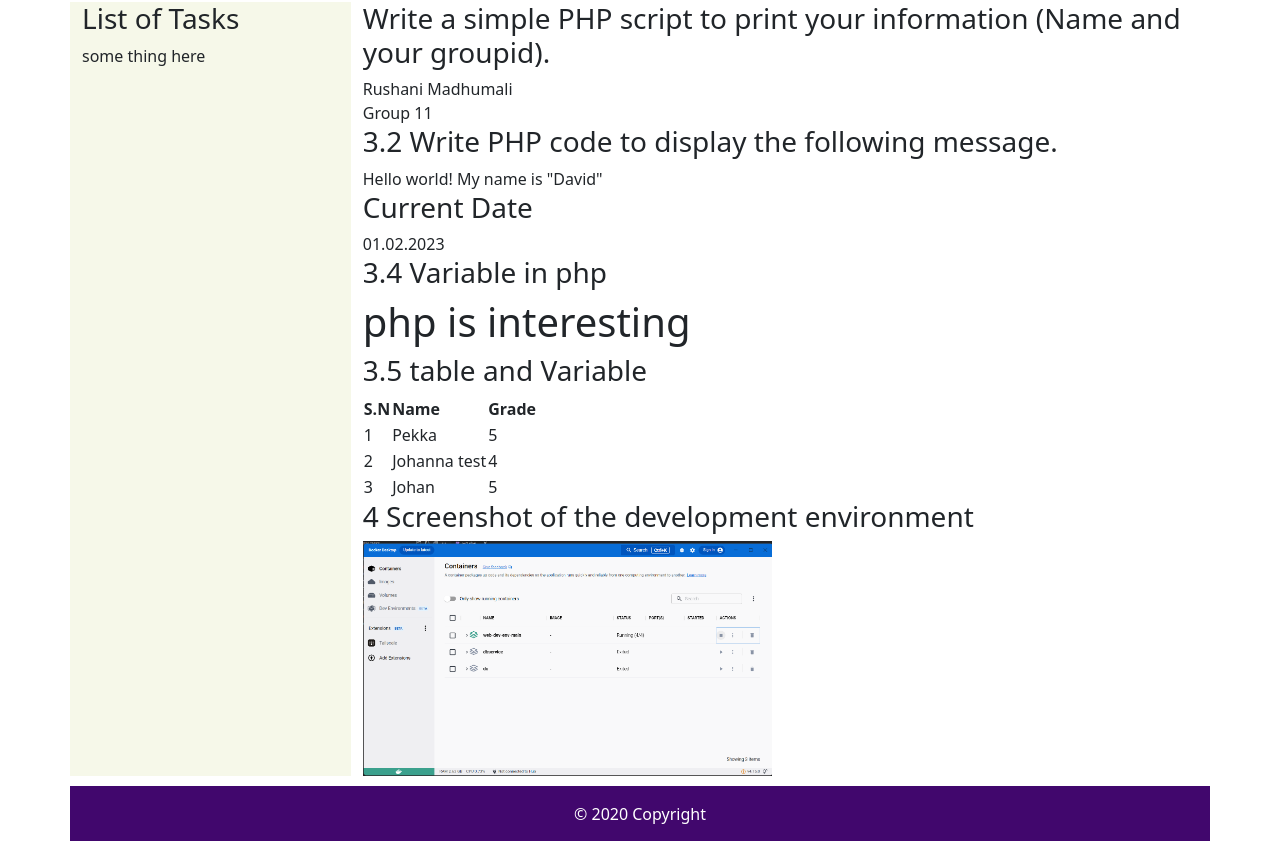
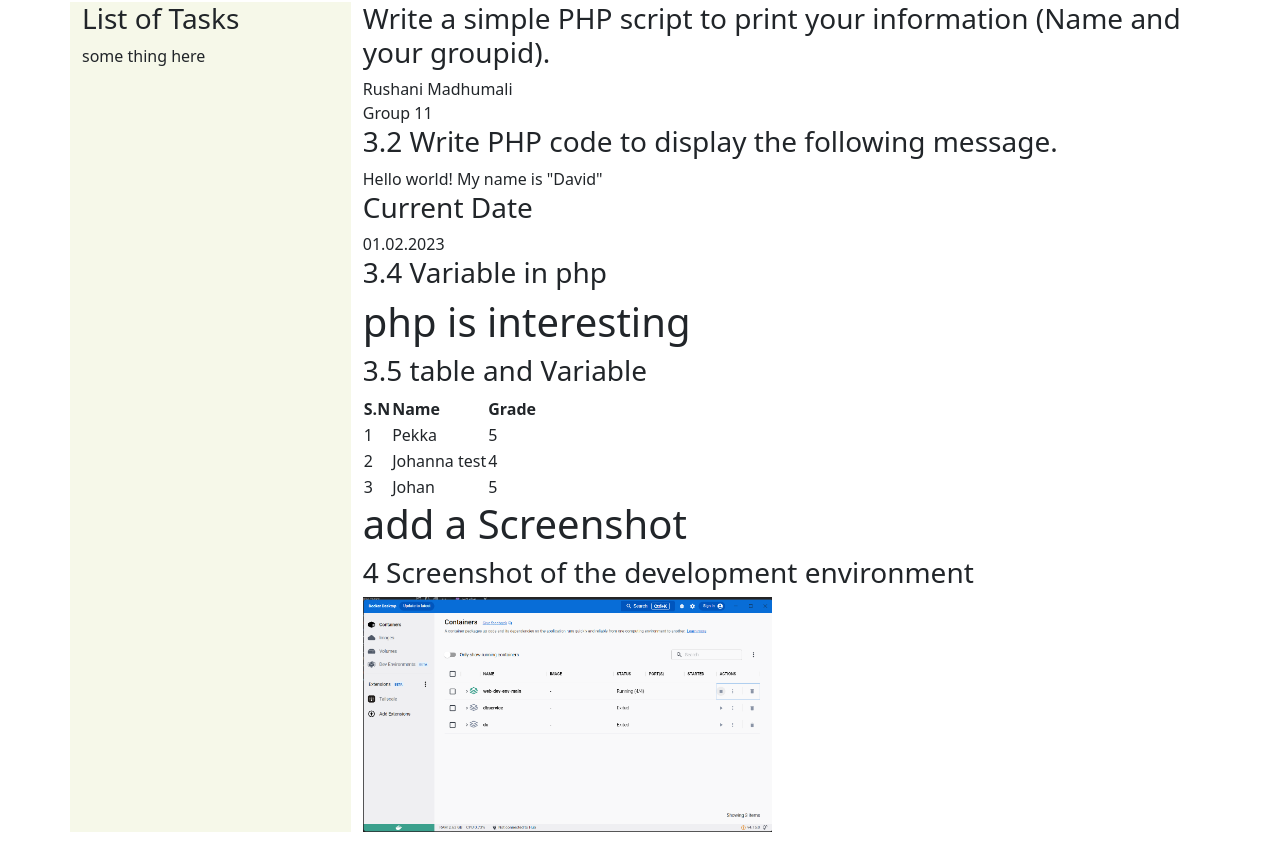
Before and after one commit to rushani22000/hrm_tasks, a PHP site: page /ex1.php in a window 1280 px wide. Shown: the part 64-905 px from the top of the page. Run offline with PHP 8.4, Linux system fonts and the light colour scheme; data that the repository does not hold is empty.

Commit message:
added a h1

```diff
--- a/layout/ex1.php
+++ b/layout/ex1.php
@@ -49,6 +49,7 @@
  </table>";
  ?>
 
+<h1> add a Screenshot</h1>
  <h3> 4 Screenshot of the development environment</h3>
  <img src="Images/Screenshot1.png" alt="Screenshot of the development environment" width="50%">
 
```
